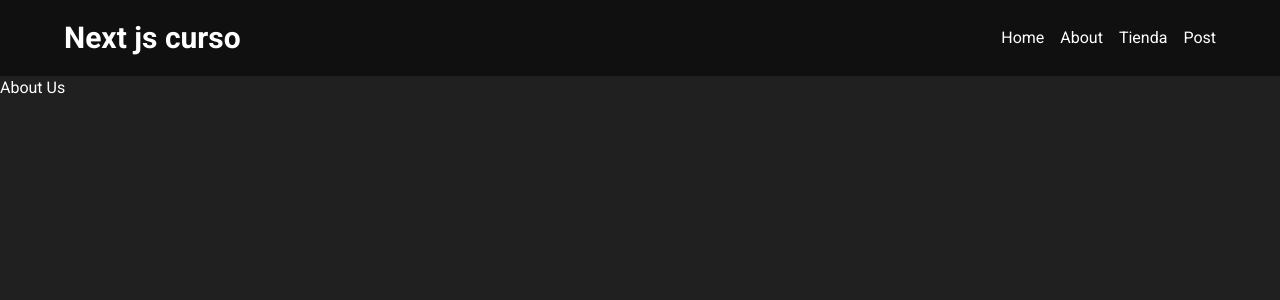
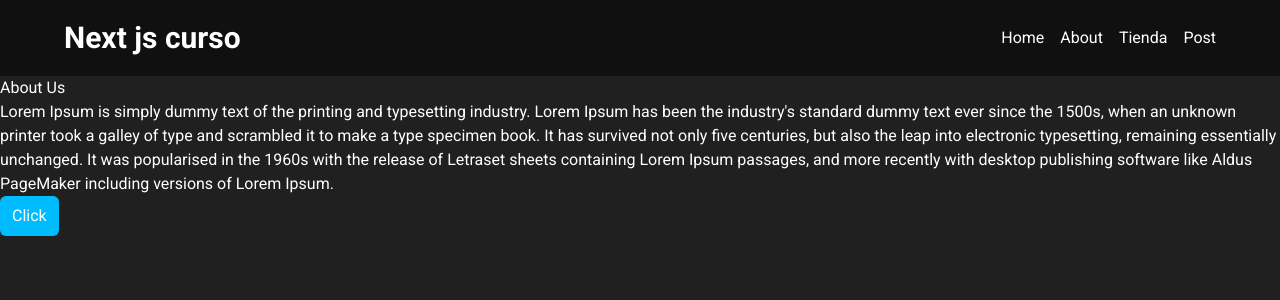
Before and after one commit to faidrn/my-first-nextjs-project, a Next.js app: page /about in a window 1280 px wide. Shown: the top 300 px of the page. Built offline with nearby package versions, Linux system fonts and the light colour scheme.

Commit message:
Uso del componente navigation de nextjs, para utilizar los parametros que se pasan por url

```diff
--- a/src/app/about/page.jsx
+++ b/src/app/about/page.jsx
@@ -1,9 +1,28 @@
-export const metadata = {
-    title: 'Acerca de Nosotros'
-}
+"use client";
+import { useRouter } from "next/navigation";
+
 
 function AboutPage() {
-    return <h1>About Us</h1>
+    const router = useRouter();
+
+    return (
+        <section>
+            <h1>About Us</h1>
+            <p>
+                Lorem Ipsum is simply dummy text of the printing and typesetting industry. Lorem Ipsum has been the industry's standard dummy text ever since the 1500s, when an unknown printer took a galley of type and scrambled it to make a type specimen book. It has survived not only five centuries, but also the leap into electronic typesetting, remaining essentially unchanged. It was popularised in the 1960s with the release of Letraset sheets containing Lorem Ipsum passages, and more recently with desktop publishing software like Aldus PageMaker including versions of Lorem Ipsum.
+            </p>
+
+            <button
+                className="bg-sky-400 px-3 py-2 rounded-md"
+                onClick={() => {
+                    alert('Ejecutando código');
+                    router.push('/');
+                }}
+            >
+                Click
+            </button>
+        </section>
+    );
 };
 
 export default AboutPage;
--- /dev/null
+++ b/src/app/users/[id]/page.jsx
@@ -0,0 +1,22 @@
+"use client";
+import { useParams } from "next/navigation";
+
+
+const UserPage = () => {
+    const params = useParams();
+    console.log(params);
+
+    return (
+        <div>
+            <button
+                onClick={() => {
+                    console.log('funciona');
+                }}
+            >
+                Click
+            </button>
+        </div>
+    );
+};
+
+export default UserPage;
```
